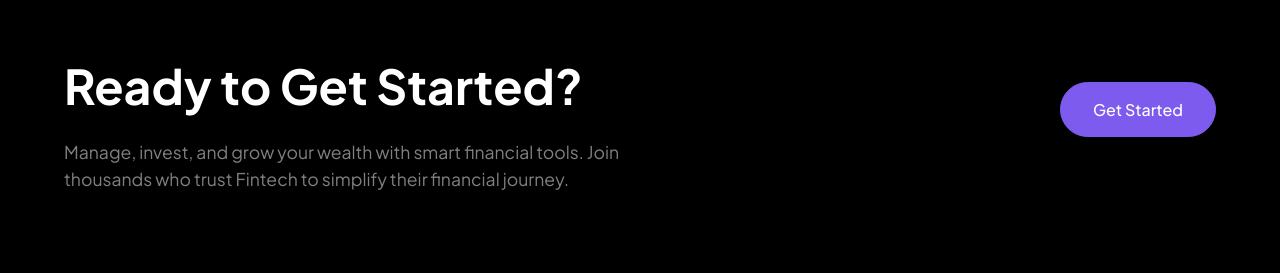
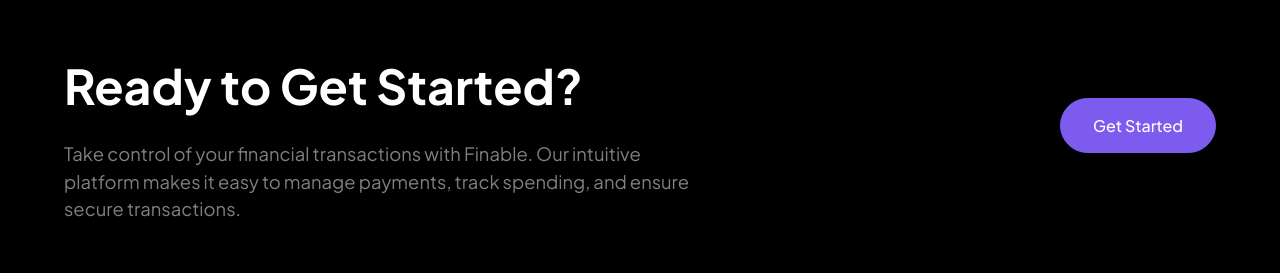
Before and after one commit to KrievinsT/web_portfolio, a React (Create React App) app: page / in a window 1280 px wide. Shown: the part 8280-8553 px from the top of the page. Built offline with nearby package versions, Linux system fonts and the light colour scheme.

Commit message:
Get started slight font size and text change

```diff
--- a/src/components/GetStarted/GetStarted.jsx
+++ b/src/components/GetStarted/GetStarted.jsx
@@ -8,7 +8,7 @@
         <div className="get-started-text-wrapper">
           <h2 className="get-started-title">Ready to Get Started?</h2>
           <p className="get-started-description">
-          Manage, invest, and grow your wealth with smart financial tools. Join thousands who trust Fintech to simplify their financial journey.
+           Take control of your financial transactions with Finable. Our intuitive platform makes it easy to manage payments, track spending, and ensure secure transactions.
           </p>
         </div>
         <button className="get-started-btn">Get Started</button>
--- a/src/components/GetStarted/GetStarted.scss
+++ b/src/components/GetStarted/GetStarted.scss
@@ -35,7 +35,7 @@
 
     .get-started-description {
       color: $text-gray;
-      font-size: 1.1rem;
+      font-size: 1.15rem;
       line-height: 1.5;
       max-width: 50vw;
 
```
